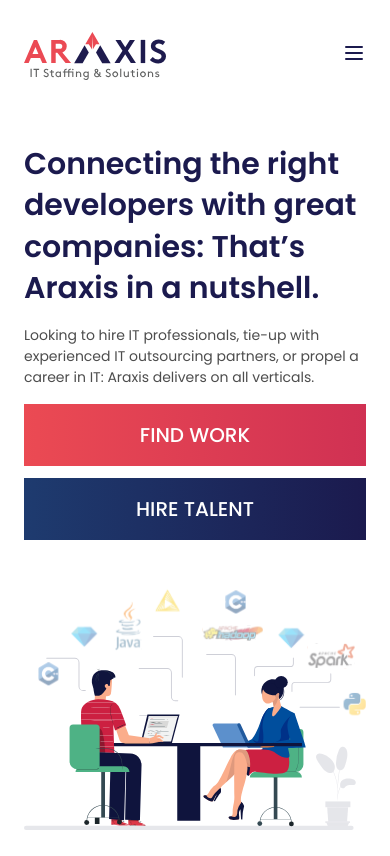
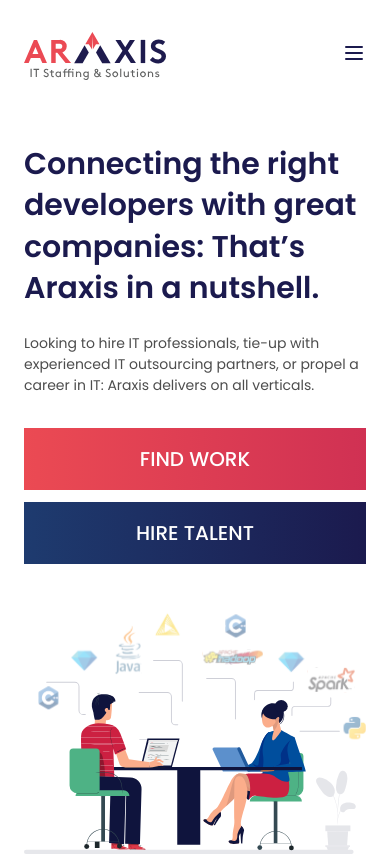
Before and after one commit to Arish-Shah/araxis, a Next.js app: page / in a window 390 px wide. Shown: the top 856 px of the page. Built offline with nearby package versions, Linux system fonts and the light colour scheme.

Commit message:
fix leading

```diff
--- a/components/index/hero.tsx
+++ b/components/index/hero.tsx
@@ -8,7 +8,7 @@
           Connecting the right developers with great companies: That’s Araxis in
           a nutshell.
         </h1>
-        <p className="text-black-light text-sm py-4 lg:py-6">
+        <p className="text-black-light text-sm py-6 pb-8 lg:pb-6">
           Looking to hire IT professionals, tie-up with experienced IT
           outsourcing partners, or propel a career in IT: Araxis delivers on all
           verticals.
```
